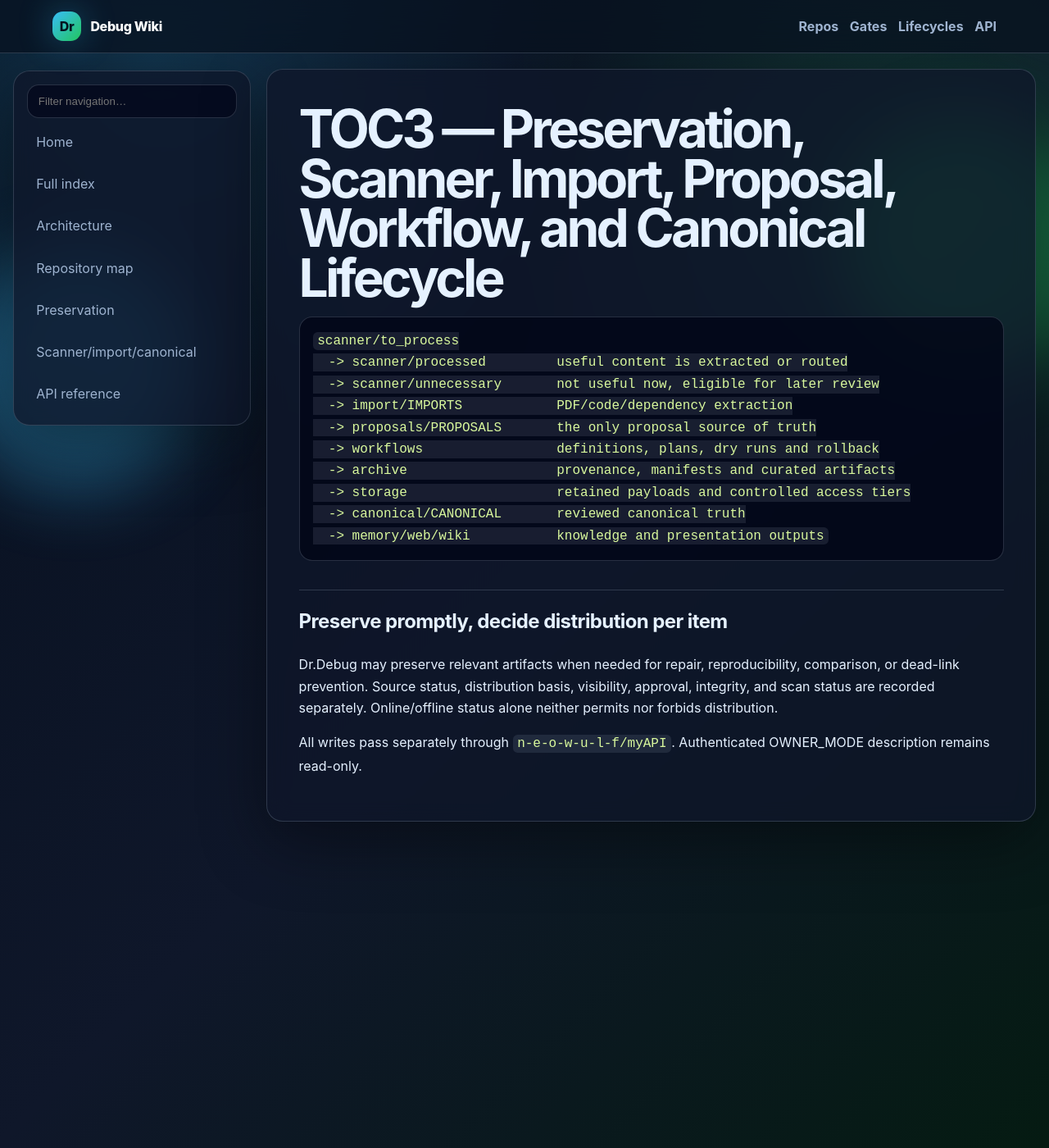
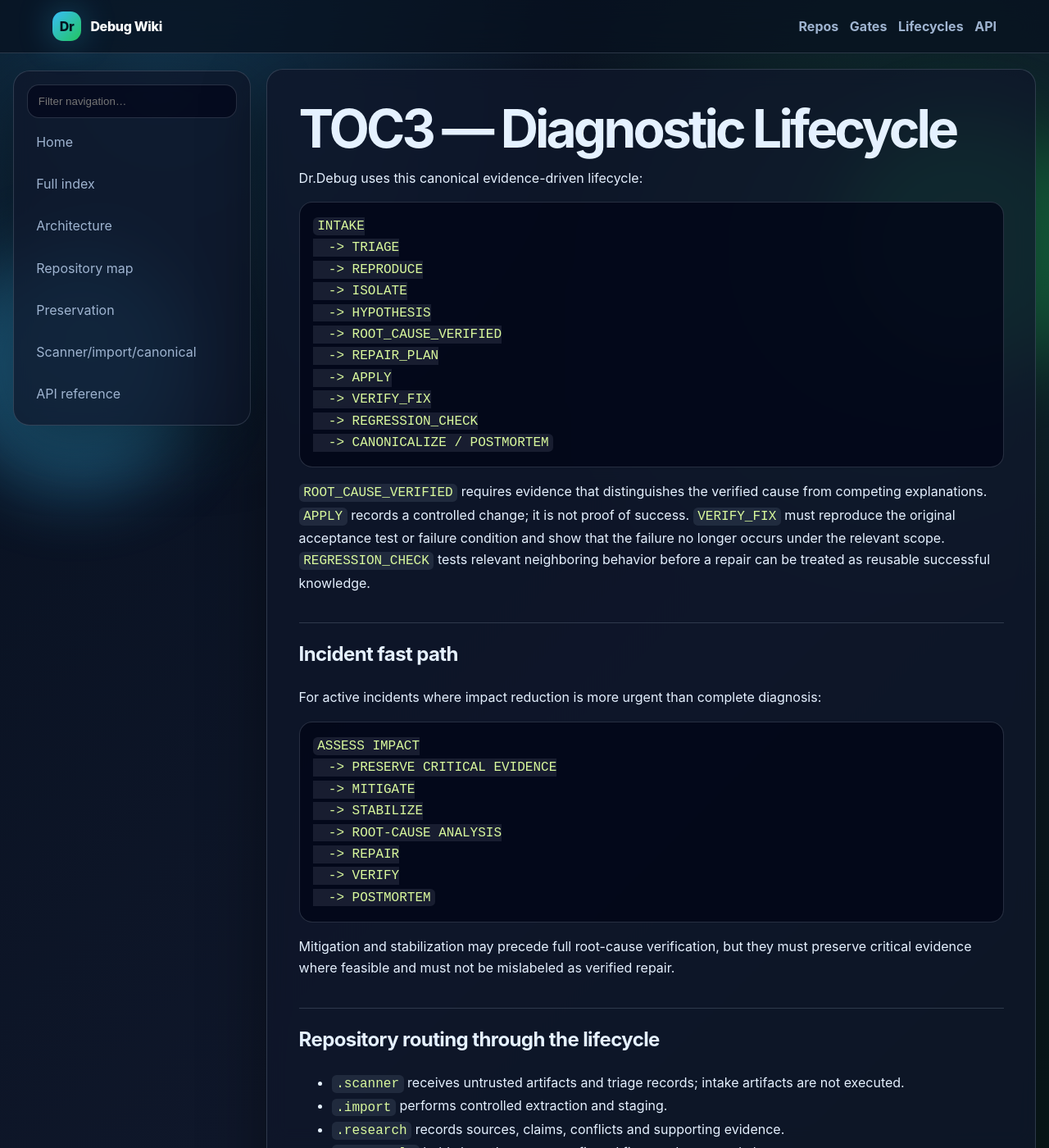
Before and after one commit to doktor-debug/wiki, a Jekyll site: the page built from TOC3.md, in a window 1280 px wide and 1400 px high. Shown: the whole window at 82% size. Built offline with Jekyll 4.4.1, drawn with Linux system fonts in a browser that asks for light colours; some of the changed text lies outside the part shown.

Commit message:
docs: replace legacy flow with canonical diagnostic lifecycle

````diff
--- a/TOC3.md
+++ b/TOC3.md
@@ -1,26 +1,58 @@
 ---
 layout: default
-title: "TOC3 — Lifecycle"
+title: "TOC3 — Diagnostic Lifecycle"
 permalink: /TOC3/
 ---
 
-# TOC3 — Preservation, Scanner, Import, Proposal, Workflow, and Canonical Lifecycle
+# TOC3 — Diagnostic Lifecycle
+
+Dr.Debug uses this canonical evidence-driven lifecycle:
 
 ```text
-scanner/to_process
-  -> scanner/processed         useful content is extracted or routed
-  -> scanner/unnecessary       not useful now, eligible for later review
-  -> import/IMPORTS            PDF/code/dependency extraction
-  -> proposals/PROPOSALS       the only proposal source of truth
-  -> workflows                 definitions, plans, dry runs and rollback
-  -> archive                   provenance, manifests and curated artifacts
-  -> storage                   retained payloads and controlled access tiers
-  -> canonical/CANONICAL       reviewed canonical truth
-  -> memory/web/wiki           knowledge and presentation outputs
+INTAKE
+  -> TRIAGE
+  -> REPRODUCE
+  -> ISOLATE
+  -> HYPOTHESIS
+  -> ROOT_CAUSE_VERIFIED
+  -> REPAIR_PLAN
+  -> APPLY
+  -> VERIFY_FIX
+  -> REGRESSION_CHECK
+  -> CANONICALIZE / POSTMORTEM
 ```
 
-## Preserve promptly, decide distribution per item
+`ROOT_CAUSE_VERIFIED` requires evidence that distinguishes the verified cause from competing explanations. `APPLY` records a controlled change; it is not proof of success. `VERIFY_FIX` must reproduce the original acceptance test or failure condition and show that the failure no longer occurs under the relevant scope. `REGRESSION_CHECK` tests relevant neighboring behavior before a repair can be treated as reusable successful knowledge.
 
-Dr.Debug may preserve relevant artifacts when needed for repair, reproducibility, comparison, or dead-link prevention. Source status, distribution basis, visibility, approval, integrity, and scan status are recorded separately. Online/offline status alone neither permits nor forbids distribution.
+## Incident fast path
 
-All writes pass separately through `n-e-o-w-u-l-f/myAPI`. Authenticated OWNER_MODE description remains read-only.
+For active incidents where impact reduction is more urgent than complete diagnosis:
+
+```text
+ASSESS IMPACT
+  -> PRESERVE CRITICAL EVIDENCE
+  -> MITIGATE
+  -> STABILIZE
+  -> ROOT-CAUSE ANALYSIS
+  -> REPAIR
+  -> VERIFY
+  -> POSTMORTEM
+```
+
+Mitigation and stabilization may precede full root-cause verification, but they must preserve critical evidence where feasible and must not be mislabeled as verified repair.
+
+## Repository routing through the lifecycle
+
+- `.scanner` receives untrusted artifacts and triage records; intake artifacts are not executed.
+- `.import` performs controlled extraction and staging.
+- `.research` records sources, claims, conflicts and supporting evidence.
+- `.proposals` holds hypotheses, unconfirmed fixes and proposed changes.
+- `.workflows` holds reproducible repair, validation and rollback procedures.
+- `.memory` stores accepted observations with evidence, scope and state.
+- `.canonical` receives only verified reusable diagnostic knowledge.
+- `.archive` and `.storage` preserve relevant evidence and artifacts under controlled retention/distribution rules.
+- `.web`, `wiki`, and `doktor-debug.github.io` are presentation/release layers with distinct private/public responsibilities; they are not evidence authorities.
+
+## API boundary
+
+`doktor-debug/.api` owns Dr.Debug domain contracts and implementation for `/doktor-debug/**`. The shared `n-e-o-w-u-l-f/.myAPI` control plane owns cross-project gateway concerns such as authentication, owner resolution, discovery, audit, dispatch and common enforcement. The two layers must not duplicate ownership.
````
